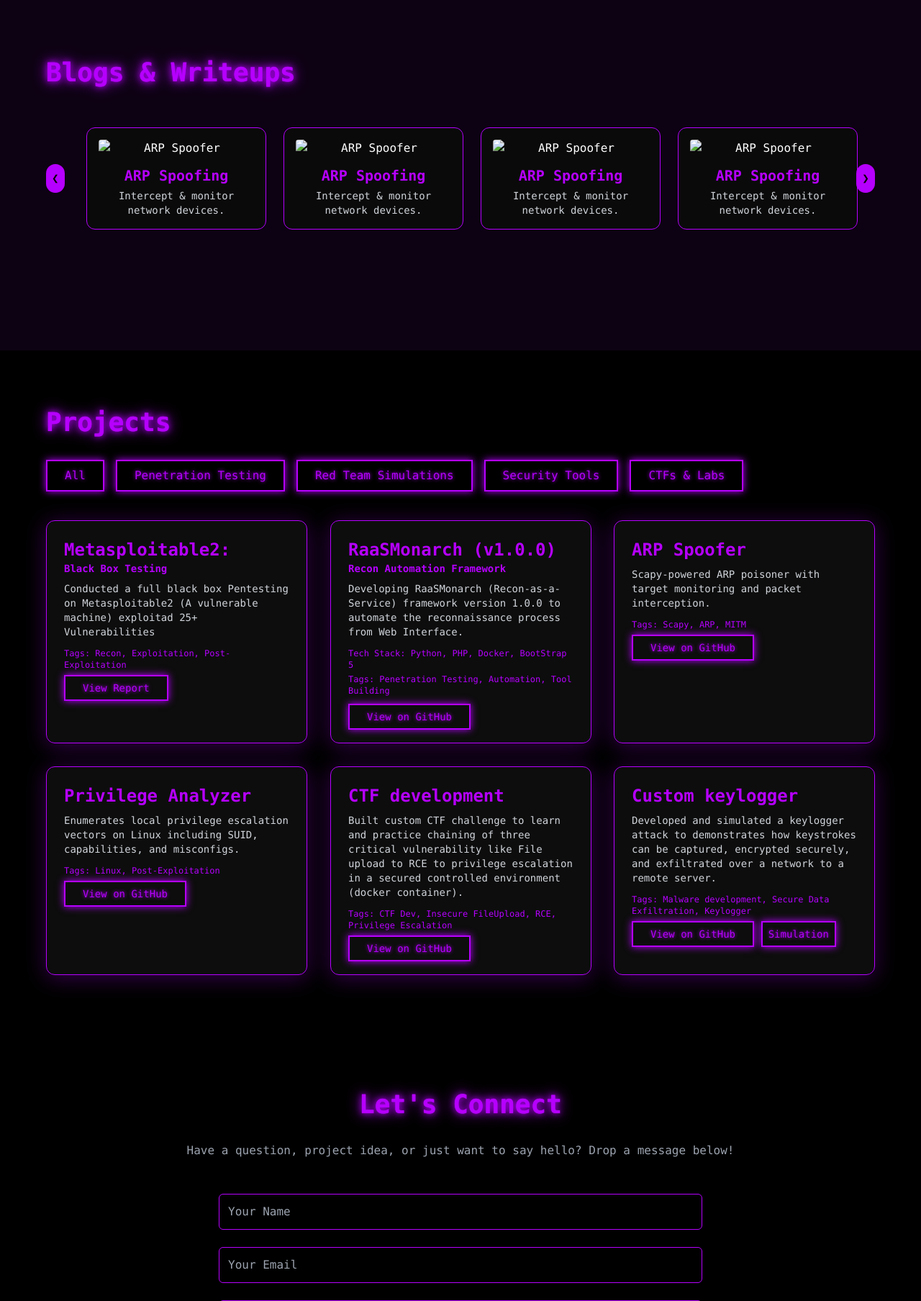
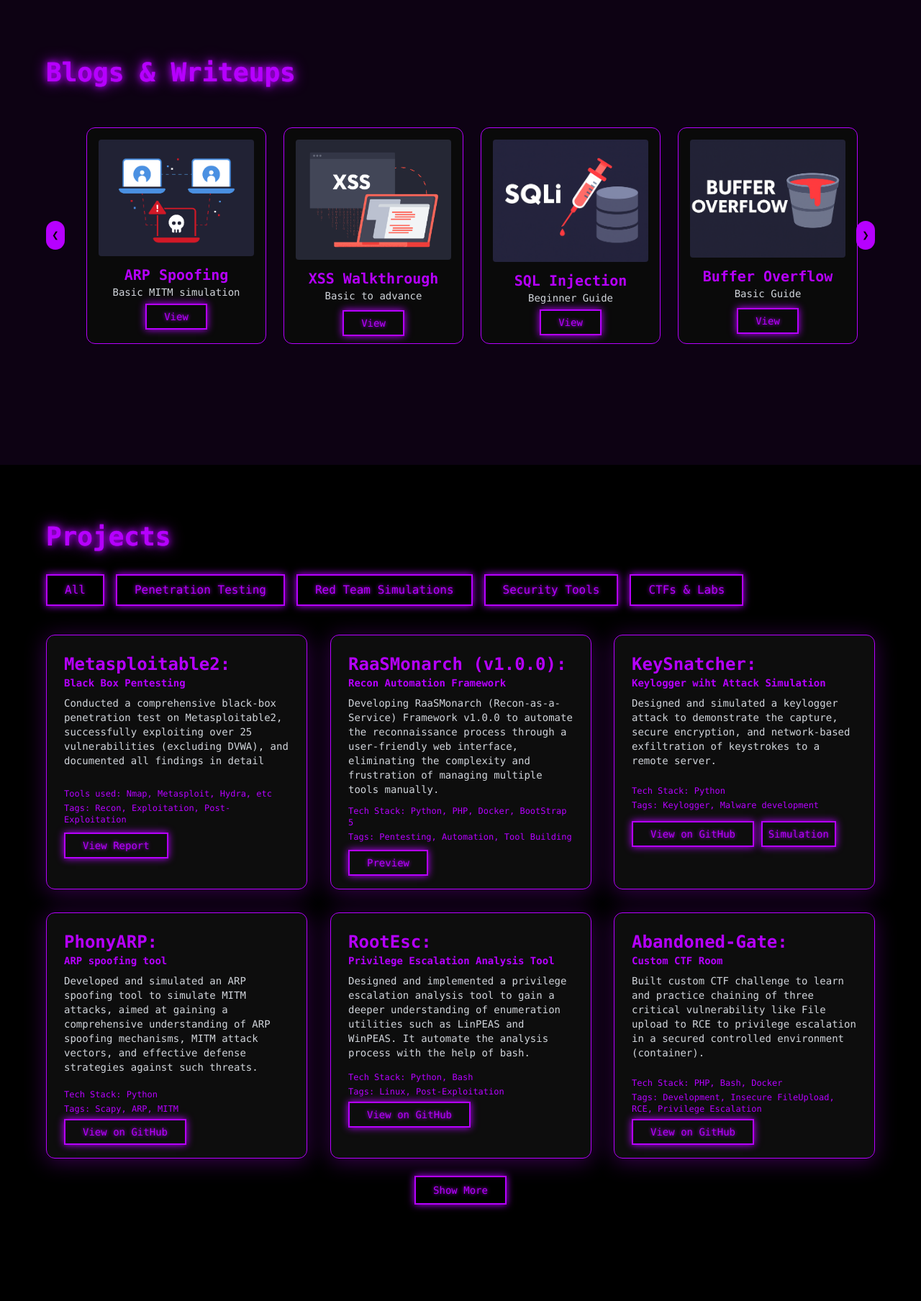
Before and after one commit to pevinkumar10/portfolio, a PHP site: page / in a window 1280 px wide. Shown: the part 1231-3039 px from the top of the page at 72% size. Run offline with PHP 8.4, Linux system fonts and the light colour scheme; some libraries are stand-ins or nearby versions.

Commit message:
projects and blogs added

```diff
--- a/src/templates/blogs.php
+++ b/src/templates/blogs.php
@@ -12,30 +12,34 @@
             <div id="cardTrack" class="flex space-x-6 overflow-x-auto scroll-smooth px-10 py-2 animate-on-scroll" data-animate="animate-swipe-up">
                 <!-- Card -->
                 <div class="min-w-[250px] bg-[#0a0a0a] border border-[#b600ff] rounded-xl glow-card p-4 text-center">
-                    <img src="https://via.placeholder.com/200x120?text=ARP+Spoofer" class="mb-3 rounded" alt="ARP Spoofer" />
-                    <h3 class="text-xl text-[#b600ff] font-semibold mb-1">ARP Spoofing</h3>
-                    <p class="text-sm text-gray-300">Intercept & monitor network devices.</p>
+                    <img src="src/img/blogs/mitm.png" class="mb-3 rounded" alt="ARP Spoofer" />
+                    <h3 class="text-xl text-[#b600ff] font-semibold">ARP Spoofing</h3>
+                    <p class="text-sm mb-3 text-gray-300">Basic MITM simulation</p>
+                    <a href="https://medium.com/@pevinkumar/the-art-of-arp-spoofing-with-phonyarp-exploring-the-risks-and-defense-tactics-7b0c7b875f50" class="neon-button text-sm pt-2" target="_blank">View</a>
                 </div>
 
                 <!-- Card -->
                 <div class="min-w-[250px] bg-[#0a0a0a] border border-[#b600ff] rounded-xl glow-card p-4 text-center">
-                    <img src="https://via.placeholder.com/200x120?text=ARP+Spoofer" class="mb-3 rounded" alt="ARP Spoofer" />
-                    <h3 class="text-xl text-[#b600ff] font-semibold mb-1">ARP Spoofing</h3>
-                    <p class="text-sm text-gray-300">Intercept & monitor network devices.</p>
+                    <img src="src/img/blogs/xss.png" class="mb-3 rounded" alt="XSS" />
+                    <h3 class="text-xl text-[#b600ff] font-semibold">XSS Walkthrough</h3>
+                    <p class="text-sm mb-2 text-gray-300 pb-2">Basic to advance</p>
+                    <a href="https://www.linkedin.com/pulse/from-zero-xss-hero-developers-journey-intermediate-expertise-kumar-sjubc/?trackingId=vur7%2BdMqBz%2B0J5YlZcVsxw%3D%3D" class="neon-button text-sm " target="_blank">View</a>
                 </div>
 
                 <!-- Card -->
                 <div class="min-w-[250px] bg-[#0a0a0a] border border-[#b600ff] rounded-xl glow-card p-4 text-center">
-                    <img src="https://via.placeholder.com/200x120?text=ARP+Spoofer" class="mb-3 rounded" alt="ARP Spoofer" />
-                    <h3 class="text-xl text-[#b600ff] font-semibold mb-1">ARP Spoofing</h3>
-                    <p class="text-sm text-gray-300">Intercept & monitor network devices.</p>
+                    <img src="src/img/blogs/SQLi.png" class="mb-3 rounded" alt="SQLi" />
+                    <h3 class="text-xl text-[#b600ff] font-semibold">SQL Injection</h3>
+                    <p class="text-sm text-gray-300 pb-3">Beginner Guide</p>
+                    <a href="https://www.linkedin.com/pulse/understanding-sql-injection-comprehensive-guide-beginners-pevin-kumar-a9c5c/?trackingId=EeSO649%2B2Tb0Ty7O6GGltA%3D%3D" class="neon-button text-sm " target="_blank">View</a>
                 </div>
 
                 <!-- Card -->
                 <div class="min-w-[250px] bg-[#0a0a0a] border border-[#b600ff] rounded-xl glow-card p-4 text-center">
-                    <img src="https://via.placeholder.com/200x120?text=ARP+Spoofer" class="mb-3 rounded" alt="ARP Spoofer" />
-                    <h3 class="text-xl text-[#b600ff] font-semibold mb-1">ARP Spoofing</h3>
-                    <p class="text-sm text-gray-300">Intercept & monitor network devices.</p>
+                    <img src="src/img/blogs/buffer-overflow.png" class="mb-3 rounded" alt="ARP Spoofer" />
+                    <h3 class="text-xl text-[#b600ff] font-semibold">Buffer Overflow</h3>
+                    <p class="text-sm text-gray-300 pb-4">Basic Guide</p>
+                    <a href="https://www.linkedin.com/posts/pevinkumar_bufferoverflow-c-cprogramming-activity-7212795157518196736-Koea?utm_source=share&utm_medium=member_desktop&rcm=ACoAADZci6kBNpXUA5gklG3nbUEXsFFHIpxINvU" class="neon-button text-sm " target="_blank">View</a>
                 </div>
             </div>
 
--- a/src/templates/contact.php
+++ b/src/templates/contact.php
@@ -21,13 +21,13 @@
     <!-- Footer -->
     <div class="mt-64 text-gray-600 text-sm bg-black animate-on-scroll" data-animate="animate-zoom-in">
         <footer class="w-full flex justify-center">
-            © 2025 Pevinkumar A
+            2025 © All rights reserved, developed by Pevinkumar A
         </footer>
         <!-- Social Icons -->
         <div class="flex space-x-6 animate-zoom-in mt-4 justify-center">
+            <a href="mailto:pevinkumarofficial@gmail.com" class="text-lg neon-icon"><i class="fas fa-envelope"></i></a>
             <a href="https://www.linkedin.com/in/pevinkumar/" target="_blank" class="text-lg neon-icon"><i class="fab fa-linkedin"></i></a>
             <a href="https://twitter.com/" target="_blank" class="text-lg neon-icon"><i class="fab fa-twitter"></i></a>
-            <a href="mailto:pevinkumarofficial@gmail.com" class="text-lg neon-icon"><i class="fas fa-envelope"></i></a>
         </div>
     </div>
 
--- a/src/templates/hero.php
+++ b/src/templates/hero.php
@@ -10,7 +10,7 @@
             <div class="mt-6 mx-3 flex space-x-9 animate-zoom-in">
                 <a href="https://github.com/pevinkumar10" target="_blank" class="text-2xl neon-icon"><i class="fab fa-github"></i></a>
                 <a href="https://www.linkedin.com/in/pevinkumar/" target="_blank" class="text-2xl neon-icon"><i class="fab fa-linkedin"></i></a>
-                <a href="https://twitter.com/" target="_blank" class="text-2xl neon-icon"><i class="fab fa-twitter"></i></a>
+                <a href="https://x.com/pk_the_hacker" target="_blank" class="text-2xl neon-icon"><i class="fab fa-twitter"></i></a>
                 <a href="mailto:pevinkumarofficial@gmail.com" class="text-2xl neon-icon"><i class="fas fa-envelope"></i></a>
             </div>
             <div class="text-center mt-12 animate-swipe-up">
--- a/src/templates/projects.php
+++ b/src/templates/projects.php
@@ -15,69 +15,106 @@
         <!-- Project Cards Grid -->
         <div class="grid grid-cols-1 md:grid-cols-2 lg:grid-cols-3 gap-8" id="projectCards">
 
-            <!-- Pentest Project -->
+            <!-- Pentest Project 1-->
             <div class="glass-card-1 p-6 rounded-xl border border-[#b600ff] project-card hover:shadow-[0_0_25px_#b600ff] animate-on-scroll" data-animate="animate-zoom-in" data-category="pentest">
                 <h3 class="text-2xl font-semibold text-[#b600ff]">Metasploitable2:</h3>
-                <h4 class="text-sm font-semibold text-[#b600ff] mb-2">Black Box Testing</h4>
+                <h4 class="text-sm font-semibold text-[#b600ff] mb-2">Black Box Pentesting</h4>
                 <p class="text-gray-300 text-sm mb-3">
-                    Conducted a full black box Pentesting on Metasploitable2 (A vulnerable machine) exploitad 25+ Vulnerabilities
-                </p>
-                <div class="text-xs text-[#b600ff] mb-3">Tags: Recon, Exploitation, Post-Exploitation</div>
+                    Conducted a comprehensive black-box penetration test on Metasploitable2, successfully exploiting over 25 vulnerabilities (excluding DVWA), and documented all findings in detail </p>
+                <div class="text-xs text-[#b600ff] mb-1 pt-4">Tools used: Nmap, Metasploit, Hydra, etc</div>
+                <div class="text-xs text-[#b600ff] mb-4">Tags: Recon, Exploitation, Post-Exploitation</div>
                 <a href="https://www.linkedin.com/posts/pevinkumar_metasploitable-2-activity-7341505043579248642-49C9?utm_source=share&utm_medium=member_desktop&rcm=ACoAADZci6kBNpXUA5gklG3nbUEXsFFHIpxINvU" class="neon-button text-sm " target="_blank">View Report</a>
             </div>
 
             <!-- Security Tool 1 -->
             <div class="glass-card-1 p-6 rounded-xl border border-[#b600ff] project-card hover:shadow-[0_0_25px_#b600ff] animate-on-scroll" data-animate="animate-zoom-in" data-category="tools">
-                <h3 class="text-2xl font-semibold text-[#b600ff]">RaaSMonarch (v1.0.0)</h3>
+                <h3 class="text-2xl font-semibold text-[#b600ff]">RaaSMonarch (v1.0.0):</h3>
                 <h4 class="text-sm font-semibold text-[#b600ff] mb-2">Recon Automation Framework</h4>
                 <p class="text-gray-300 text-sm mb-3">
-                    Developing RaaSMonarch (Recon-as-a-Service) framework version 1.0.0 to automate the reconnaissance process from Web Interface.
+                    Developing RaaSMonarch (Recon-as-a-Service) Framework v1.0.0 to automate the reconnaissance process through a user-friendly web interface, eliminating the complexity and frustration of managing multiple tools manually.
                 </p>
                 <div class="text-xs text-[#b600ff] mb-1">Tech Stack: Python, PHP, Docker, BootStrap 5</div>
-                <div class="text-xs text-[#b600ff] mb-4">Tags: Penetration Testing, Automation, Tool Building</div>
-                <a href="#" class="neon-button text-sm " target="_blank">View on GitHub</a>
+                <div class="text-xs text-[#b600ff] mb-4">Tags: Pentesting, Automation, Tool Building</div>
+                <a href="https://www.linkedin.com/posts/pevinkumar_recon-osint-bugbounty-activity-7333138496691339264-tn2b?utm_source=share&utm_medium=member_desktop&rcm=ACoAADZci6kBNpXUA5gklG3nbUEXsFFHIpxINvU" class="neon-button text-sm " target="_blank">Preview</a>
             </div>
 
-            <!-- Security Tool 2 -->
-            <div class="glass-card-1 p-6 rounded-xl border border-[#b600ff] project-card hover:shadow-[0_0_25px_#b600ff] animate-on-scroll" data-animate="animate-zoom-in" data-category="tools">
-                <h3 class="text-2xl font-semibold text-[#b600ff] mb-2">ARP Spoofer</h3>
+            <!-- Red Team Simulation 1 -->
+            <div class="glass-card-1 p-6 rounded-xl border border-[#b600ff] project-card hover:shadow-[0_0_25px_#b600ff] animate-on-scroll" data-animate="animate-zoom-in" data-category="red-team">
+                <h3 class="text-2xl font-semibold text-[#b600ff]">KeySnatcher:</h3>
+                <h4 class="text-sm font-semibold text-[#b600ff] mb-2">Keylogger wiht Attack Simulation</h4>
                 <p class="text-gray-300 text-sm mb-3">
-                    Scapy-powered ARP poisoner with target monitoring and packet interception.
+                    Designed and simulated a keylogger attack to demonstrate the capture, secure encryption, and network-based exfiltration of keystrokes to a remote server. </p>
+                <div class="text-xs text-[#b600ff] mb-1 pt-3">Tech Stack: Python</div>
+                <div class="text-xs text-[#b600ff] mb-3 pb-2">Tags: Keylogger, Malware development</div>
+                <a href="https://github.com/pevinkumar10/KeySnatcher" class="neon-button text-sm " target="_blank">View on GitHub</a>
+                <a href="https://www.linkedin.com/posts/pevinkumar_cybersecurity-ethicalhacking-education-activity-7324440652040015874-E3eR?utm_source=share&utm_medium=member_desktop&rcm=ACoAADZci6kBNpXUA5gklG3nbUEXsFFHIpxINvU" class="neon-button text-sm p-2" target="_blank">Simulation</a>
+            </div>
+
+            <!-- Red Team simulation 2 -->
+            <div class="glass-card-1 p-6 rounded-xl border border-[#b600ff] project-card hover:shadow-[0_0_25px_#b600ff] animate-on-scroll" data-animate="animate-zoom-in" data-category="red-team">
+                <h3 class="text-2xl font-semibold text-[#b600ff]">PhonyARP:</h3>
+                <h4 class="text-sm font-semibold text-[#b600ff] mb-2">ARP spoofing tool</h4>
+                <p class="text-gray-300 text-sm mb-3">
+                    Developed and simulated an ARP spoofing tool to simulate MITM attacks, aimed at gaining a comprehensive understanding of ARP spoofing mechanisms, MITM attack vectors, and effective defense strategies against such threats.
                 </p>
+                <div class="text-xs text-[#b600ff] mb-1 pt-2">Tech Stack: Python</div>
                 <div class="text-xs text-[#b600ff] mb-3">Tags: Scapy, ARP, MITM</div>
-                <a href="#" class="neon-button text-sm" target="_blank">View on GitHub</a>
+                <a href="https://github.com/pevinkumar10/phonyARP" class="neon-button text-sm" target="_blank">View on GitHub</a>
             </div>
 
             <!-- Security Tool 3 -->
             <div class="glass-card-1 p-6 rounded-xl border border-[#b600ff] project-card hover:shadow-[0_0_25px_#b600ff] animate-on-scroll" data-animate="animate-zoom-in" data-category="tools">
-                <h3 class="text-2xl font-semibold text-[#b600ff] mb-2">Privilege Analyzer</h3>
-                <p class="text-gray-300 text-sm mb-3">
-                    Enumerates local privilege escalation vectors on Linux including SUID, capabilities, and misconfigs.
+                <h3 class="text-2xl font-semibold text-[#b600ff]">RootEsc:</h3>
+                <h4 class="text-sm font-semibold text-[#b600ff] mb-2">Privilege Escalation Analysis Tool</h4>
+                <p class="text-gray-300 text-sm pb-2">
+                    Designed and implemented a privilege escalation analysis tool to gain a deeper understanding of enumeration utilities such as LinPEAS and WinPEAS. It automate the analysis process with the help of bash.
                 </p>
+                <div class="text-xs text-[#b600ff] mb-1 pt-2">Tech Stack: Python, Bash</div>
                 <div class="text-xs text-[#b600ff] mb-3">Tags: Linux, Post-Exploitation</div>
-                <a href="#" class="neon-button text-sm" target="_blank">View on GitHub</a>
+                <a href="https://github.com/pevinkumar10/rootEsc" class="neon-button text-sm" target="_blank">View on GitHub</a>
             </div>
 
-            <!-- CTF Project -->
+            <!-- CTF Project 1-->
             <div class="glass-card-1 p-6 rounded-xl border border-[#b600ff] project-card hover:shadow-[0_0_25px_#b600ff] animate-on-scroll" data-animate="animate-zoom-in" data-category="ctf">
-                <h3 class="text-2xl font-semibold text-[#b600ff] mb-2">CTF development</h3>
+                <h3 class="text-2xl font-semibold text-[#b600ff]">Abandoned-Gate:</h3>
+                <h4 class="text-sm font-semibold text-[#b600ff] mb-2">Custom CTF Room</h4>
                 <p class="text-gray-300 text-sm mb-3">
-                    Built custom CTF challenge to learn and practice chaining of three critical vulnerability like File upload to RCE to privilege escalation in a secured controlled environment (docker container).
+                    Built custom CTF challenge to learn and practice chaining of three critical vulnerability like File upload to RCE to privilege escalation in a secured controlled environment (container).
                 </p>
-                <div class="text-xs text-[#b600ff] mb-3">Tags: CTF Dev, Insecure FileUpload, RCE, Privilege Escalation</div>
+                <div class="text-xs text-[#b600ff] mb-1 pt-3">Tech Stack: PHP, Bash, Docker</div>
+                <div class="text-xs text-[#b600ff] mb-3">Tags: Development, Insecure FileUpload, RCE, Privilege Escalation</div>
                 <a href="https://github.com/pevinkumar10/Abandoned-Gate" class="neon-button text-sm" target="_blank">View on GitHub</a>
             </div>
 
-            <!-- Red Team Simulations -->
-            <div class="glass-card-1 p-6 rounded-xl border border-[#b600ff] project-card hover:shadow-[0_0_25px_#b600ff] animate-on-scroll" data-animate="animate-zoom-in" data-category="red-team">
-                <h3 class="text-2xl font-semibold text-[#b600ff] mb-2">Custom keylogger</h3>
+            <!-- Hidden cards -->
+            <!-- Security Tools 4-->
+            <div class="glass-card-1 p-6 rounded-xl border border-[#b600ff] project-card hover:shadow-[0_0_25px_#b600ff] animate-on-scroll hidden extra-card" data-animate="animate-zoom-in" data-category="tools">
+                <h3 class="text-2xl font-semibold text-[#b600ff] ">HTTP Prober</h3>
+                <h4 class="text-sm font-semibold text-[#b600ff] mb-2">Status code probing tool</h4>
                 <p class="text-gray-300 text-sm mb-3">
-                    Developed and simulated a keylogger attack to demonstrates how keystrokes can be captured, encrypted securely, and exfiltrated over a network to a remote server.
+                    Developed an asynchronous HTTP probing tool to retrieve status codes for given URLs, and packaged it for distribution on PyPI with a user-friendly interface to streamline status code analysis.
                 </p>
-                <div class="text-xs text-[#b600ff] mb-3">Tags: Malware development, Secure Data Exfiltration, Keylogger</div>
-                <a href="https://github.com/pevinkumar10/KeySnatcher" class="neon-button text-sm " target="_blank">View on GitHub</a>
-                <a href="https://www.linkedin.com/posts/pevinkumar_cybersecurity-ethicalhacking-education-activity-7324440652040015874-E3eR?utm_source=share&utm_medium=member_desktop&rcm=ACoAADZci6kBNpXUA5gklG3nbUEXsFFHIpxINvU" class="neon-button text-sm p-2" target="_blank">Simulation</a>
+                <div class="text-xs text-[#b600ff] mb-1 pt-2">Tech Stack: python</div>
+                <div class="text-xs text-[#b600ff] mb-3">Tags: Reconnaissance, Automation, Httpx, Tool Developement</div>
+                <a href="https://github.com/pevinkumar10/http-prober" class="neon-button text-sm" target="_blank">View on GitHub</a>
             </div>
+
+            <!-- Red Team simulation 3-->
+            <div class="glass-card-1 p-6 rounded-xl border border-[#b600ff] project-card hover:shadow-[0_0_25px_#b600ff] animate-on-scroll hidden extra-card" data-animate="animate-zoom-in" data-category="red-team">
+                <h3 class="text-2xl font-semibold text-[#b600ff]">CryptiHub</h3>
+                <h4 class="text-sm font-semibold text-[#b600ff] mb-2">Encrypted Chat Traffic Analysis</h4>
+                <p class="text-gray-300 text-sm mb-3">
+                    Developed a E2E encrypted chat room app with GUI clients also Conducted traffic analysis to explore potential eavesdropping vectors under simulated adversarial conditions.
+                </p>
+                <div class="text-xs text-[#b600ff] mb-1 pt-2">Tech Stack: python</div>
+                <div class="text-xs text-[#b600ff] mb-3">Tags: Insecure FileUpload, RCE, Privilege Escalation</div>
+                <a href="https://github.com/pevinkumar10/CryptiHub" class="neon-button text-sm" target="_blank">View on GitHub</a>
+                <a href="https://www.linkedin.com/posts/pevinkumar_cybersecurity-python-encryption-activity-7337719572487184385-rT72?utm_source=share&utm_medium=member_desktop&rcm=ACoAADZci6kBNpXUA5gklG3nbUEXsFFHIpxINvU" class="neon-button text-sm p-2" target="_blank">Simulation</a>
+            </div>
+        </div>
+        <!-- Show More Button -->
+        <div class="text-center pt-6">
+            <button id="toggleBtn" class="neon-button text-sm">Show More</button>
         </div>
     </div>
 </section>
```
Also changed, not shown: src/js/custom.js (+11 -0 lines), src/img/blogs/SQLi.png (added), src/img/blogs/buffer-overflow.png (added), src/img/blogs/mitm.png (added), src/img/blogs/xss.png (added), 4 other files.
